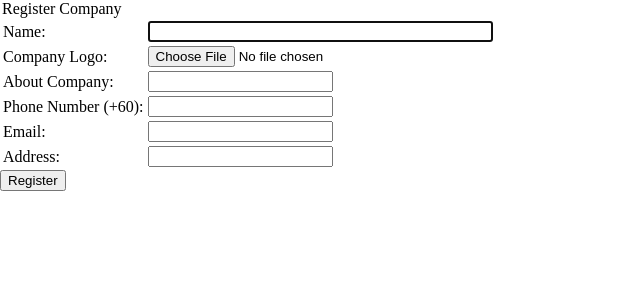
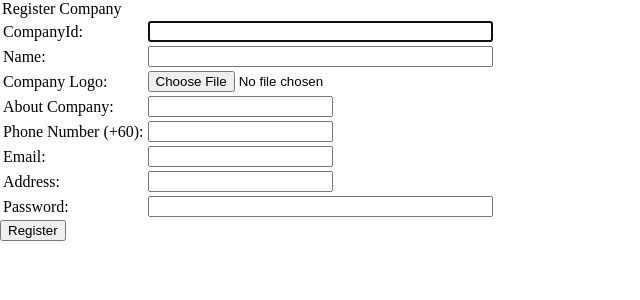
Before and after one commit to yanzixiang2/aws-test, a Flask app: page /register_company in a window 1280 px wide. Shown: the part 84-384 px from the top of the page, without its empty margins (0-640 px from the left). Run offline with Flask 3, Linux system fonts and the light colour scheme.

Commit message:
Update RegisterCompany.html

```diff
--- a/ForthTry/templates/RegisterCompany.html
+++ b/ForthTry/templates/RegisterCompany.html
@@ -41,10 +41,19 @@
 				<table>
 					<tr>
 						<td>
+							<label class="label">CompanyId:</label>
+						</td>
+						<td>
+							<input class="inputText" type="text" name="companyId" autofocus size="40">
+						</td>
+					</tr>
+
+					<tr>
+						<td>
 							<label class="label">Name:</label>
 						</td>
 						<td>
-							<input class="inputText" type="text" name="emp_id" autofocus size="40">
+							<input class="inputText" type="text" name="name" autofocus size="40">
 						</td>
 					</tr>
 
@@ -62,7 +71,7 @@
 							<label class="label">About Company:</label>
 						</td>
 						<td>
-							<input class="inputText" type="text" name="last_name">
+							<input class="inputText" type="text" name="about">
 						</td>
 					</tr>
 
@@ -71,7 +80,7 @@
 							<label class="label">Phone Number (+60):</label>
 						</td>
 						<td>
-							<input class="inputText" name="pri_skill">
+							<input class="inputText" name="phone">
 						</td>
 					</tr>
 
@@ -80,7 +89,7 @@
 							<label class="label">Email:</label>
 						</td>
 						<td>
-							<input class="inputText" type="text" name="location">
+							<input class="inputText" type="text" name="email">
 						</td>
 					</tr>
 
@@ -89,7 +98,16 @@
 							<label class="label">Address:</label>
 						</td>
 						<td>
-							<input class="inputText" type="text" name="first_name">
+							<input class="inputText" type="text" name="address">
+						</td>
+					</tr>
+
+					<tr>
+						<td>
+							<label class="label">Password:</label>
+						</td>
+						<td>
+							<input class="inputText" type="text" name="password" autofocus size="40">
 						</td>
 					</tr>
 				</table>
```
